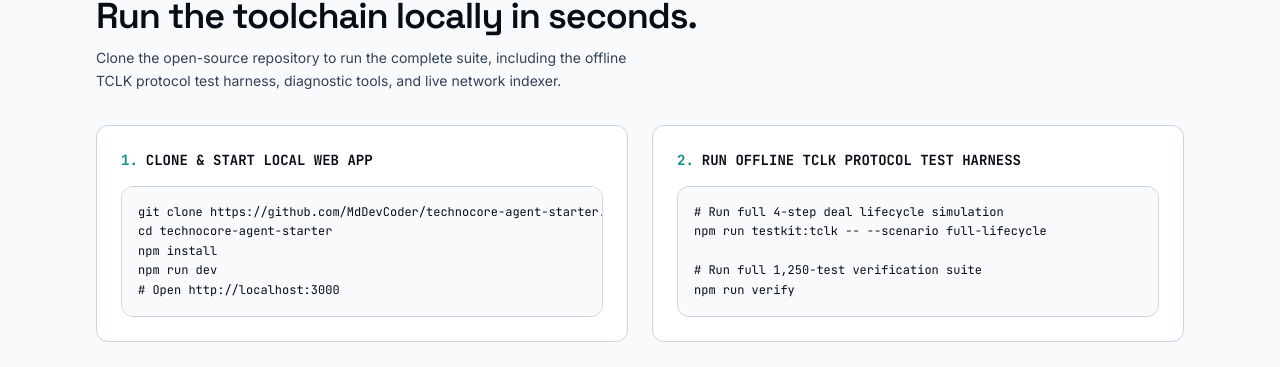
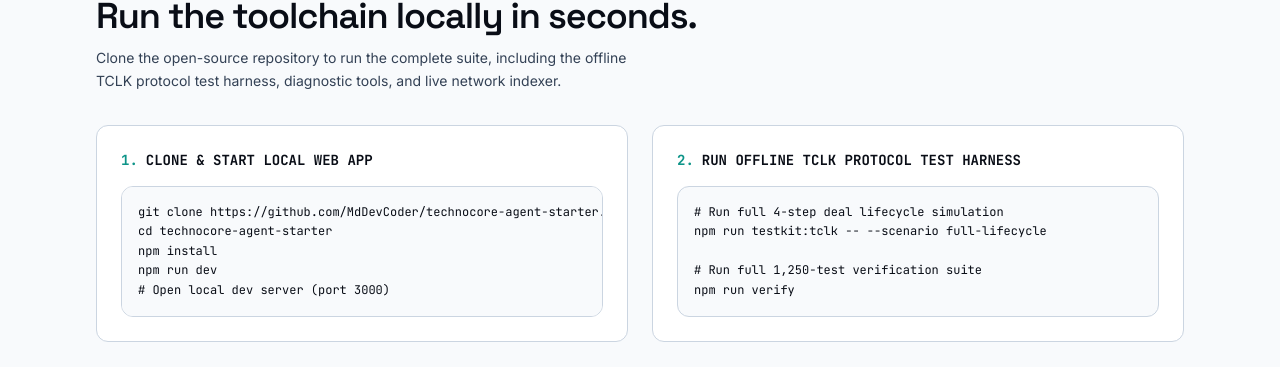
Before and after one commit to MdDevCoder/technocore-agent-starter, a Next.js app: page / in a window 1280 px wide. Shown: the part 1992-2359 px from the top of the page. Built offline with nearby package versions, Linux system fonts and the light colour scheme; no server answers.

Commit message:
fix(docs): format local dev port reference in homepage quickstart to prevent literal localhost URL in production HTML

```diff
--- a/app/page.tsx
+++ b/app/page.tsx
@@ -253,7 +253,7 @@ export default function LandingPage() {
                 cd technocore-agent-starter{"\n"}
                 npm install{"\n"}
                 npm run dev{"\n"}
-                # Open http://localhost:3000
+                # Open local dev server (port 3000)
               </pre>
             </div>
 
```
